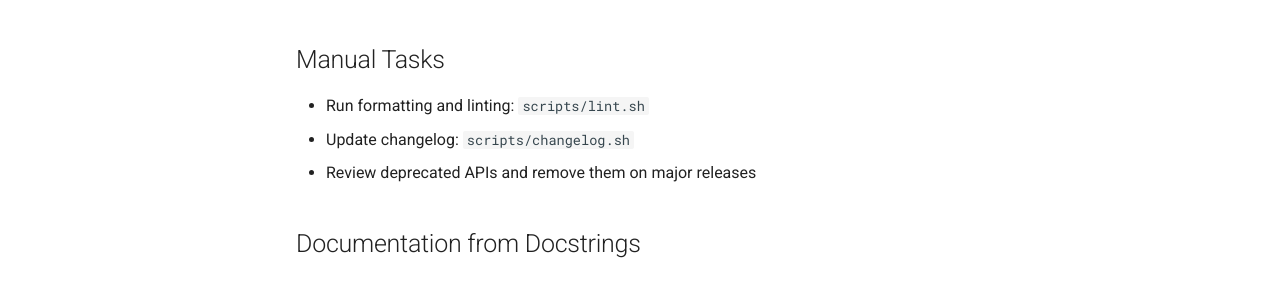
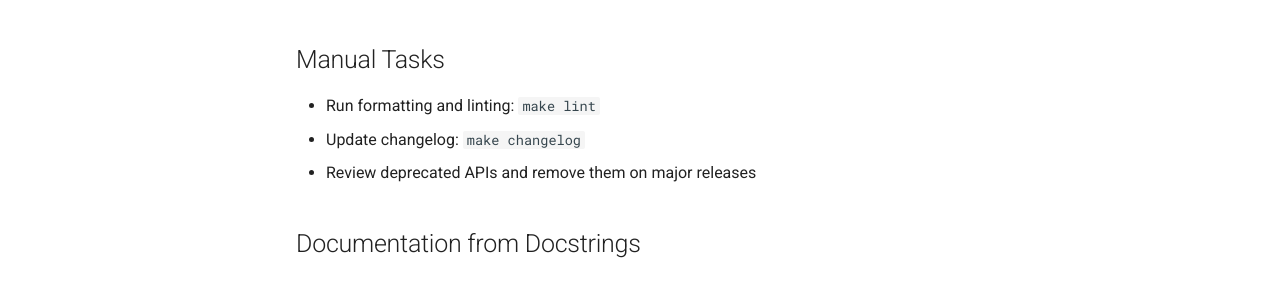
Before and after one commit to yeongseon/azure-functions-openapi, an MkDocs documentation site: the page built from docs/maintenance.md, in a window 1280 px wide and 1081 px high. Shown: the part 435-716 px from the top of the window. Built offline with MkDocs 1.6.1 and Material for MkDocs 9.7.7, drawn with Linux system fonts in a browser that asks for light colours; comment, search, counter and statistics services are not loaded.

Commit message:
chore: remove redundant scripts directory

```diff
--- a/docs/maintenance.md
+++ b/docs/maintenance.md
@@ -10,8 +10,8 @@ This document outlines scheduled maintenance tasks and automation points.
 
 ## Manual Tasks
 
-- Run formatting and linting: `scripts/lint.sh`
-- Update changelog: `scripts/changelog.sh`
+- Run formatting and linting: `make lint`
+- Update changelog: `make changelog`
 - Review deprecated APIs and remove them on major releases
 
 ## Documentation from Docstrings
```
Also changed, not shown: docs/release-process.md (+1 -1 lines), 3 other files.
